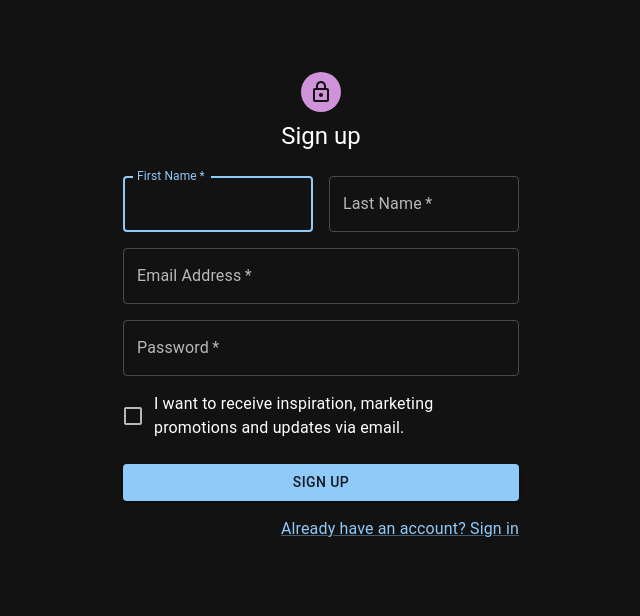
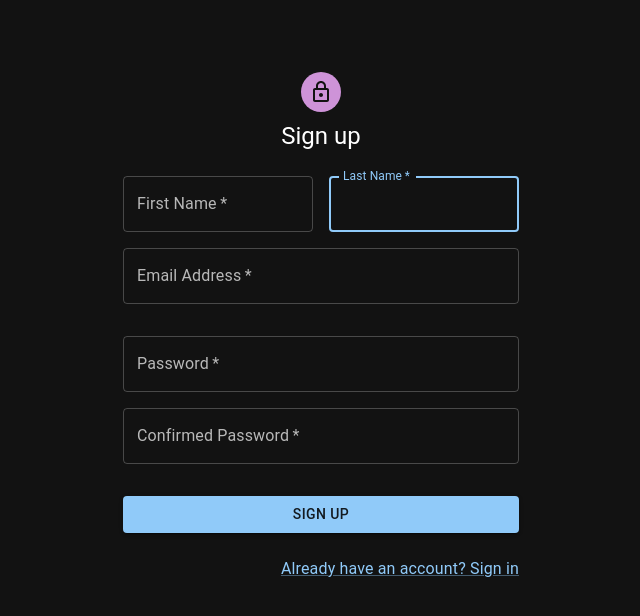
Before and after one commit to Pang25441/line-virtual-queue-frontend, a Next.js app: page /auth/register in a window 1280 px wide. Shown: the top 616 px of the page, without its empty margins (319-959 px from the left). Built offline with nearby package versions, Linux system fonts and the light colour scheme; no server answers.

Commit message:
Signup - prototype

```diff
--- a/contexts/AuthContext.tsx
+++ b/contexts/AuthContext.tsx
@@ -15,6 +15,8 @@ type AuthContextObject = {
 	onLogout: () => Promise<boolean>;
 	getCurrentUser: () => Promise<User | false>;
 	setProfile: () => Promise<User | false>;
+	onRegister: (register: any) => Promise<any>;
+	onUpdate: (userData: User) => Promise<User | false>;
 };
 
 export const AuthContext = React.createContext<AuthContextObject>({
@@ -32,6 +34,10 @@ export const AuthContext = React.createContext<AuthContextObject>({
 		return false;
 	},
 	setProfile: async () => {
+		return false;
+	},
+	onRegister: async (register: any) => {},
+	onUpdate: async (userData: User) => {
 		return false;
 	},
 });
@@ -126,6 +132,50 @@ const AuthContextProvider: React.FC<OriginProps> = (props) => {
 		return false;
 	};
 
+	const registerHandler = async (data: any) => {
+		const response = await http.post("user/register", data);
+
+		if (response.status != 200) return false;
+
+		const content = await response.data;
+
+		setMessage(content.message);
+
+		if (content.status == StatusCode.ok) {
+			return true;
+		}
+
+		if (content.status == StatusCode.bad) {
+		}
+
+		if (content.status == StatusCode.error) {
+		}
+
+		return false;
+	};
+
+	const updateHandler = async (userData: User) => {
+		const response = await http.put("profile", userData);
+
+		if (response.status != 200) return false;
+
+		const content = await response.data;
+
+		setMessage(content.message);
+
+		if (content.status == StatusCode.ok) {
+			return content.data;
+		}
+
+		if (content.status == StatusCode.bad) {
+		}
+
+		if (content.status == StatusCode.error) {
+		}
+
+		return false;
+	};
+
 	// Initial Component
 	React.useEffect(() => {
 		if (!isInit) {
@@ -150,6 +200,8 @@ const AuthContextProvider: React.FC<OriginProps> = (props) => {
 		onLogout: logoutHandler,
 		getCurrentUser: getCurrentUserHandler,
 		setProfile: setProfileHandler,
+		onRegister: registerHandler,
+		onUpdate: updateHandler,
 	};
 
 	if (!isInit) {
--- /dev/null
+++ b/models/Register.ts
@@ -0,0 +1,7 @@
+export default interface Register {
+	first_name: string | undefined;
+	last_name: string | undefined;
+	email: string | undefined;
+	password: string | undefined;
+	password_confirmation: string | undefined;
+}
--- a/pages/auth/index.tsx
+++ b/pages/auth/index.tsx
@@ -15,7 +15,6 @@ import { useContextAuth } from "../../contexts/AuthContext";
 import { useSnackbar } from "notistack";
 import { Alert, CircularProgress } from "@mui/material";
 import { useContextLang } from "../../contexts/LangContext";
-import { useRouter } from "next/router";
 
 const LoginPage: NextPage = () => {
 	const [loginResult, setLoginResult] = useState<null | boolean>(null);
--- a/pages/auth/register.tsx
+++ b/pages/auth/register.tsx
@@ -11,15 +11,98 @@ import LockOutlinedIcon from "@mui/icons-material/LockOutlined";
 import Typography from "@mui/material/Typography";
 import Container from "@mui/material/Container";
 import Link from "../../components/ui/Link";
+import { useState } from "react";
+import { useContextAuth } from "../../contexts/AuthContext";
+import { useContextLang } from "../../contexts/LangContext";
+import Register from "../../models/Register";
+
+const verifiedObj = { error: false, message: "" };
+const inputVerifyObj = {
+	first_name: { ...verifiedObj },
+	last_name: { ...verifiedObj },
+	email: { ...verifiedObj },
+	password: { ...verifiedObj },
+	password_confirmation: { ...verifiedObj },
+};
 
 const RegisterPage: NextPage = () => {
+	const [inputVerify, setInputVerify] = useState({ ...inputVerifyObj });
+	const [isSubmit, setIsSubmit] = useState(false);
+
+	const auth = useContextAuth();
+	const lang = useContextLang();
+
+	const verifyData = (register: Register) => {
+		const verify = { ...inputVerify };
+		let valid = true;
+
+		if (register.first_name?.length == 0) {
+			verify.first_name.error = true;
+			verify.first_name.message = "Required";
+			valid = false;
+		}
+		if (register.last_name?.length == 0) {
+			verify.last_name.error = true;
+			verify.last_name.message = "Required";
+			valid = false;
+		}
+
+		if (register.email?.length == 0) {
+			verify.email.error = true;
+			verify.email.message = "Required";
+			valid = false;
+		}
+
+		if (register.password?.length == 0) {
+			verify.password.error = true;
+			verify.password.message = "Required";
+			valid = false;
+		}
+
+		if (register.password_confirmation && register.password && register.password_confirmation != register.password) {
+			verify.password_confirmation.error = true;
+			verify.password_confirmation.message = "Password not match";
+			valid = false;
+		}
+
+		setInputVerify(verify);
+
+		if(valid) {
+			console.log("Form Valid")
+		} else {
+			console.log("Form invalid")
+		}
+
+		return valid;
+	};
+
 	const handleSubmit = (event: React.FormEvent<HTMLFormElement>) => {
 		event.preventDefault();
+		setIsSubmit(true);
 		const data = new FormData(event.currentTarget);
 		console.log({
+			first_name: data.get("first_name"),
+			last_name: data.get("last_name"),
 			email: data.get("email"),
 			password: data.get("password"),
+			password_confirmation: data.get("password_confirmation"),
 		});
+
+		const register: Register = {
+			first_name: data.get("first_name")?.toString() || "",
+			last_name: data.get("last_name")?.toString() || "",
+			email: data.get("email")?.toString() || "",
+			password: data.get("password")?.toString() || "",
+			password_confirmation: data.get("password_confirmation")?.toString() || "",
+		};
+
+		const isVerified = verifyData(register);
+
+		if (isVerified) {
+		} else {
+			// setIsSubmit(false);
+			return;
+		}
 	};
 
 	return (
@@ -41,22 +124,79 @@ const RegisterPage: NextPage = () => {
 				<Box component="form" noValidate onSubmit={handleSubmit} sx={{ mt: 3 }}>
 					<Grid container spacing={2}>
 						<Grid item xs={12} sm={6}>
-							<TextField autoComplete="given-name" name="firstName" required fullWidth id="firstName" label="First Name" autoFocus />
+							<TextField
+								required
+								fullWidth
+								error={inputVerify.first_name.error}
+								helperText={inputVerify.first_name.error && inputVerify.first_name.message}
+								id="first_name"
+								label="First Name"
+								name="first_name"
+								autoComplete="given-name"
+								autoFocus
+								disabled={isSubmit}
+							/>
 						</Grid>
 						<Grid item xs={12} sm={6}>
-							<TextField required fullWidth id="lastName" label="Last Name" name="lastName" autoComplete="family-name" />
+							<TextField
+								required
+								fullWidth
+								error={inputVerify.last_name.error}
+								helperText={inputVerify.last_name.error && inputVerify.last_name.message}
+								id="last_name"
+								label="Last Name"
+								name="last_name"
+								autoComplete="given-name"
+								autoFocus
+								disabled={isSubmit}
+							/>
 						</Grid>
 						<Grid item xs={12}>
-							<TextField required fullWidth id="email" label="Email Address" name="email" autoComplete="email" />
+							<TextField
+								required
+								fullWidth
+								error={inputVerify.email.error}
+								helperText={inputVerify.email.error && inputVerify.email.message}
+								id="email"
+								label="Email Address"
+								name="email"
+								autoComplete="email"
+								disabled={isSubmit}
+							/>
+						</Grid>
+						<Grid item xs={12} sx={{ mt: 2 }}>
+							<TextField
+								required
+								fullWidth
+								error={inputVerify.password.error}
+								helperText={inputVerify.password.error && inputVerify.password.message}
+								name="password"
+								label="Password"
+								type="password"
+								id="password"
+								autoComplete="false"
+								disabled={isSubmit}
+							/>
 						</Grid>
 						<Grid item xs={12}>
-							<TextField required fullWidth name="password" label="Password" type="password" id="password" autoComplete="new-password" />
+							<TextField
+								required
+								fullWidth
+								error={inputVerify.password_confirmation.error}
+								helperText={inputVerify.password_confirmation.error && inputVerify.password_confirmation.message}
+								name="password_confirmation"
+								label="Confirmed Password"
+								type="password"
+								id="password_confirmation"
+								autoComplete="false"
+								disabled={isSubmit}
+							/>
 						</Grid>
-						<Grid item xs={12}>
+						{/* <Grid item xs={12}>
 							<FormControlLabel control={<Checkbox value="allowExtraEmails" color="primary" />} label="I want to receive inspiration, marketing promotions and updates via email." />
-						</Grid>
+						</Grid> */}
 					</Grid>
-					<Button type="submit" fullWidth variant="contained" sx={{ mt: 3, mb: 2 }}>
+					<Button disabled={isSubmit} type="submit" fullWidth variant="contained" sx={{ mt: 4, mb: 3 }}>
 						Sign Up
 					</Button>
 					<Grid container justifyContent="flex-end">
```
